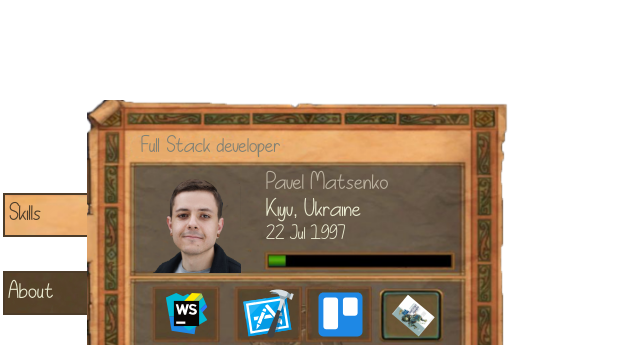
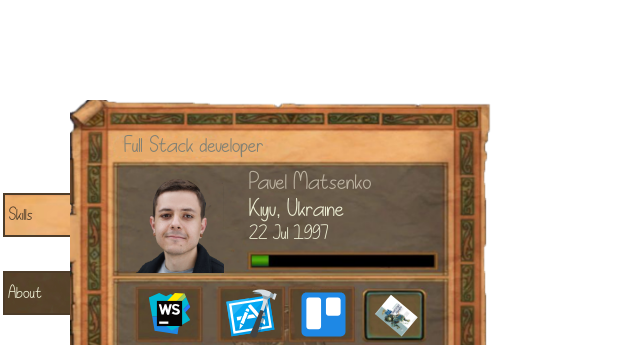
Before and after one commit to Matcenko/CV, a plain HTML site: page index.html in a window 1280 px wide. Shown: the top 345 px of the page, without its empty margins (0-640 px from the left). Drawn offline with nearby package versions, Linux system fonts and the light colour scheme.

Commit message:
small fixes

```diff
--- a/index.css
+++ b/index.css
@@ -14,9 +14,8 @@ a {
 #info {
   display: flex;
   position: absolute;
-  left: 87px;
+  left: 70px;
   padding-top: 100px;
-  height: 100vh;
 }
 #infoBody {
   width: 350px;
@@ -37,7 +36,7 @@ a {
 }
 .tab{
   height: 30px;
-  width: 85px;
+  width: 65px;
   border: 2px solid rgb(77, 60, 41);
   padding-left: 3px;
   padding-top: 10px;
@@ -45,8 +44,9 @@ a {
   align-items: center;
   justify-content: flex-start;
   background-image: url("assets/tabBackground.png");
+  font-size: 12px;
+  color: rgb(235, 236, 210);
   cursor: pointer;
-  color: rgb(235, 236, 210);
 }
 #activeTab {
   color: rgb(77, 60, 41);
--- a/index.html
+++ b/index.html
@@ -60,7 +60,7 @@
 
 			renderer = new THREE.WebGLRenderer( { antialias: true } );
 			renderer.setPixelRatio( window.devicePixelRatio );
-			renderer.setSize( window.innerWidth, window.innerHeight );
+			renderer.setSize( window.innerWidth < 750 ? 750 : window.innerWidth, window.innerHeight );
 			renderer.outputEncoding = THREE.sRGBEncoding;
 			renderer.shadowMap.enabled = true;
 			container.appendChild( renderer.domElement );
@@ -79,7 +79,7 @@
 		function onWindowResize() {
 			camera.aspect = window.innerWidth / window.innerHeight;
 			camera.updateProjectionMatrix();
-			renderer.setSize( window.innerWidth, window.innerHeight );
+			renderer.setSize( window.innerWidth < 750 ? 750 : window.innerWidth, window.innerHeight );
 		}
 
 		function animate() {
```
